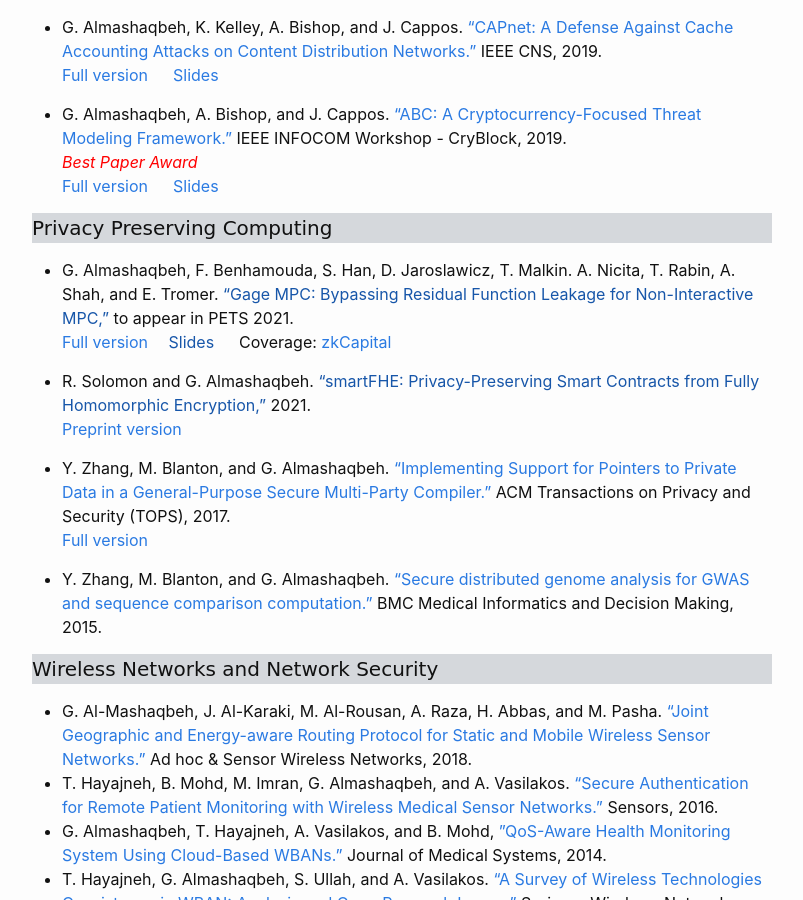
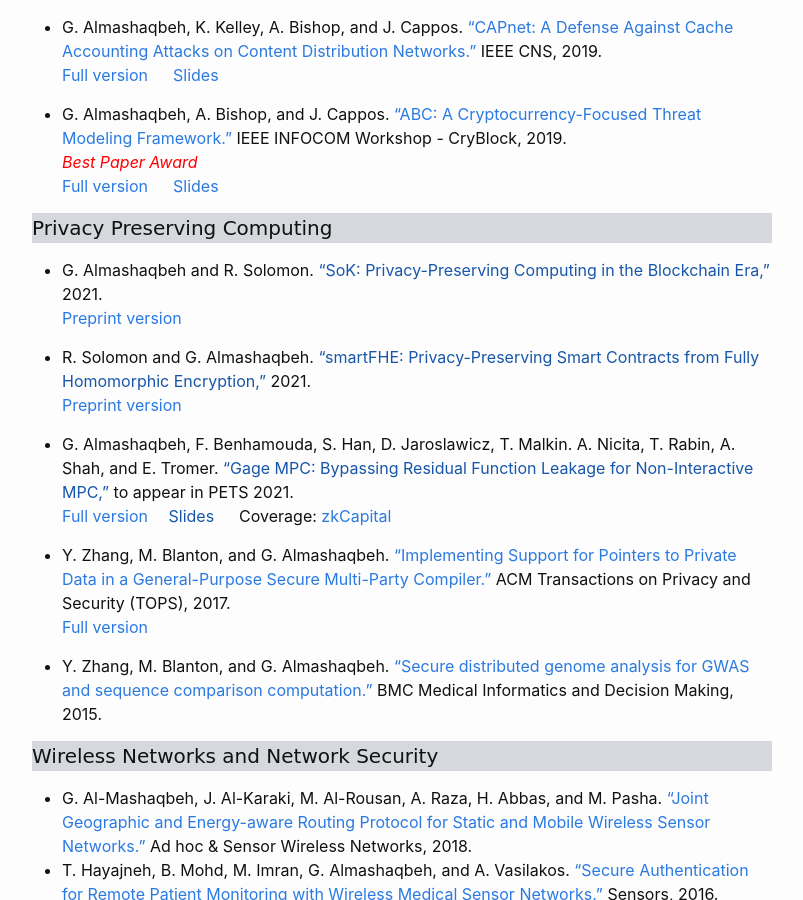
Before and after one commit to GhadaAlmashaqbeh/GhadaAlmashaqbeh.github.io, a Jekyll site: the page built from 02-publications.md, in a window 1280 px wide and 900 px high, scrolled down 441 px. Shown: the whole window, without its empty margins (238-1041 px from the left). Built offline with Jekyll 4.4.1, drawn with Linux system fonts in a browser that asks for light colours.

Commit message:
update publications

```diff
--- a/02-publications.md
+++ b/02-publications.md
@@ -28,11 +28,14 @@
 
 <h4 style="font-family: 'Comic Sans MS'; background-color:rgb(213, 216, 220);">Privacy Preserving Computing</h4>
 
-* G. Almashaqbeh, F. Benhamouda, S. Han, D. Jaroslawicz, T. Malkin. A. Nicita, T. Rabin, A. Shah, and E. Tromer. ["Gage MPC: Bypassing Residual Function Leakage for Non-Interactive MPC,"]() to appear in PETS 2021.<br/>
-  [Full version](https://eprint.iacr.org/2021/256)&emsp; [Slides]() &emsp; Coverage: [zkCapital](https://zkcapital.substack.com/p/this-week-in-blockchain-research-fb6)
+* G. Almashaqbeh and R. Solomon. ["SoK: Privacy-Preserving Computing in the Blockchain Era,"]() 2021.<br/>
+  [Preprint version](https://eprint.iacr.org/2021/727.pdf)
 
 * R. Solomon and G. Almashaqbeh. ["smartFHE: Privacy-Preserving Smart Contracts from Fully Homomorphic Encryption,"]() 2021.<br/>
   [Preprint version](https://eprint.iacr.org/2021/133)
+
+* G. Almashaqbeh, F. Benhamouda, S. Han, D. Jaroslawicz, T. Malkin. A. Nicita, T. Rabin, A. Shah, and E. Tromer. ["Gage MPC: Bypassing Residual Function Leakage for Non-Interactive MPC,"]() to appear in PETS 2021.<br/>
+  [Full version](https://eprint.iacr.org/2021/256)&emsp; [Slides]() &emsp; Coverage: [zkCapital](https://zkcapital.substack.com/p/this-week-in-blockchain-research-fb6)
 
 * Y. Zhang, M. Blanton, and G. Almashaqbeh. ["Implementing Support for Pointers to Private Data in a General-Purpose Secure Multi-Party Compiler."](https://dl.acm.org/citation.cfm?id=3154600) ACM Transactions on Privacy and Security (TOPS), 2017. <br/>
   [Full version](https://arxiv.org/abs/1509.01763)
```
